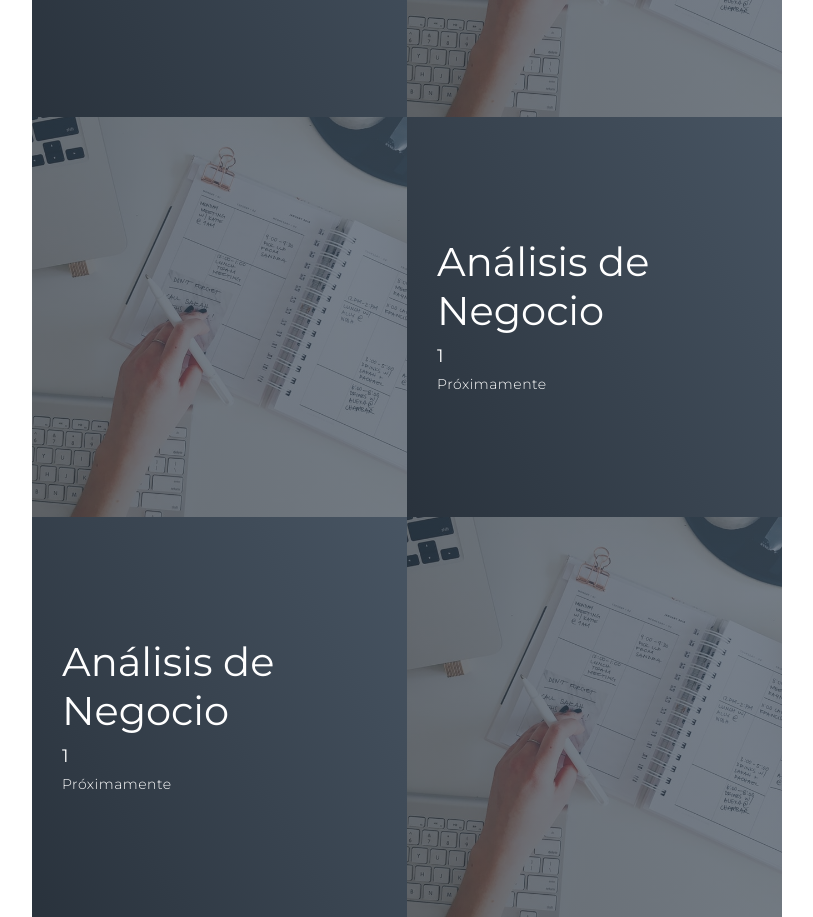
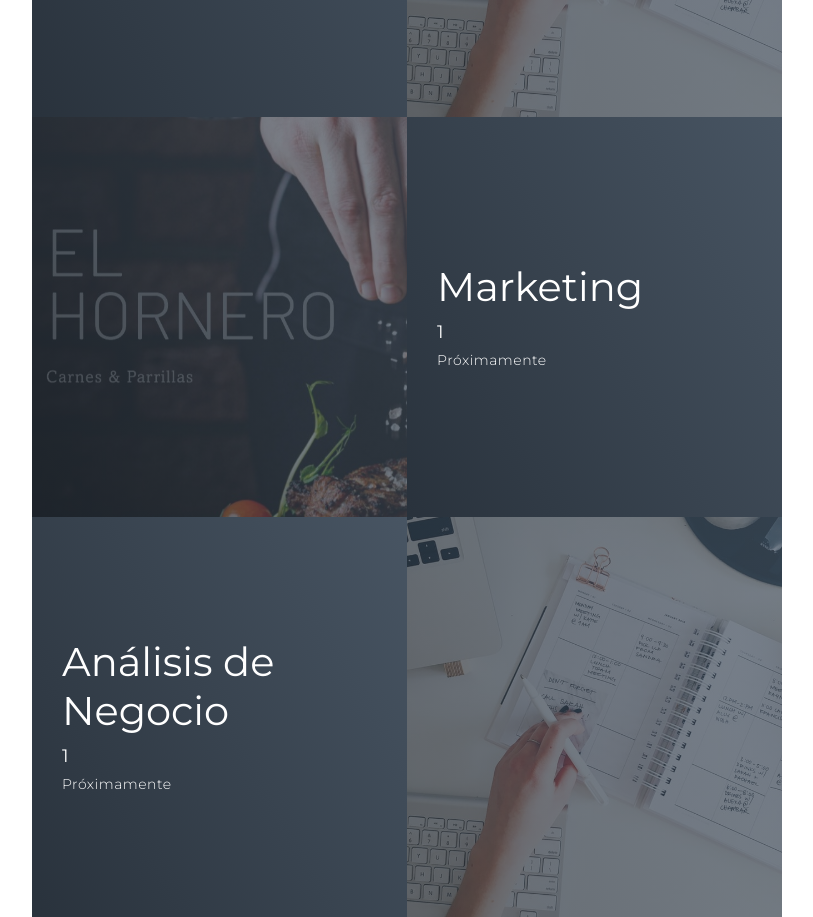
Before and after one commit to gepardjr/Juan-Manuel-Omar-Cruz, a plain HTML site: page index.html in a window 1280 px wide. Shown: the part 2106-3023 px from the top of the page, without its empty margins (233-1046 px from the left). Drawn offline with Linux system fonts and the light colour scheme.

Commit message:
Update index.html

```diff
--- a/index.html
+++ b/index.html
@@ -102,12 +102,12 @@
         </div>
         <div class="project-item">
           <div class="project-info">
-            <h1>Análisis de Negocio</h1>
+            <h1>Marketing</h1>
             <h2>1</h2>
             <p>Próximamente</p>
           </div>
           <div class="project-img">
-            <img src="./img/img-1.png" alt="img">
+            <img src="./img/Proyecto-2.jpeg" alt="img">
           </div>
         </div>
         <div class="project-item">
```
